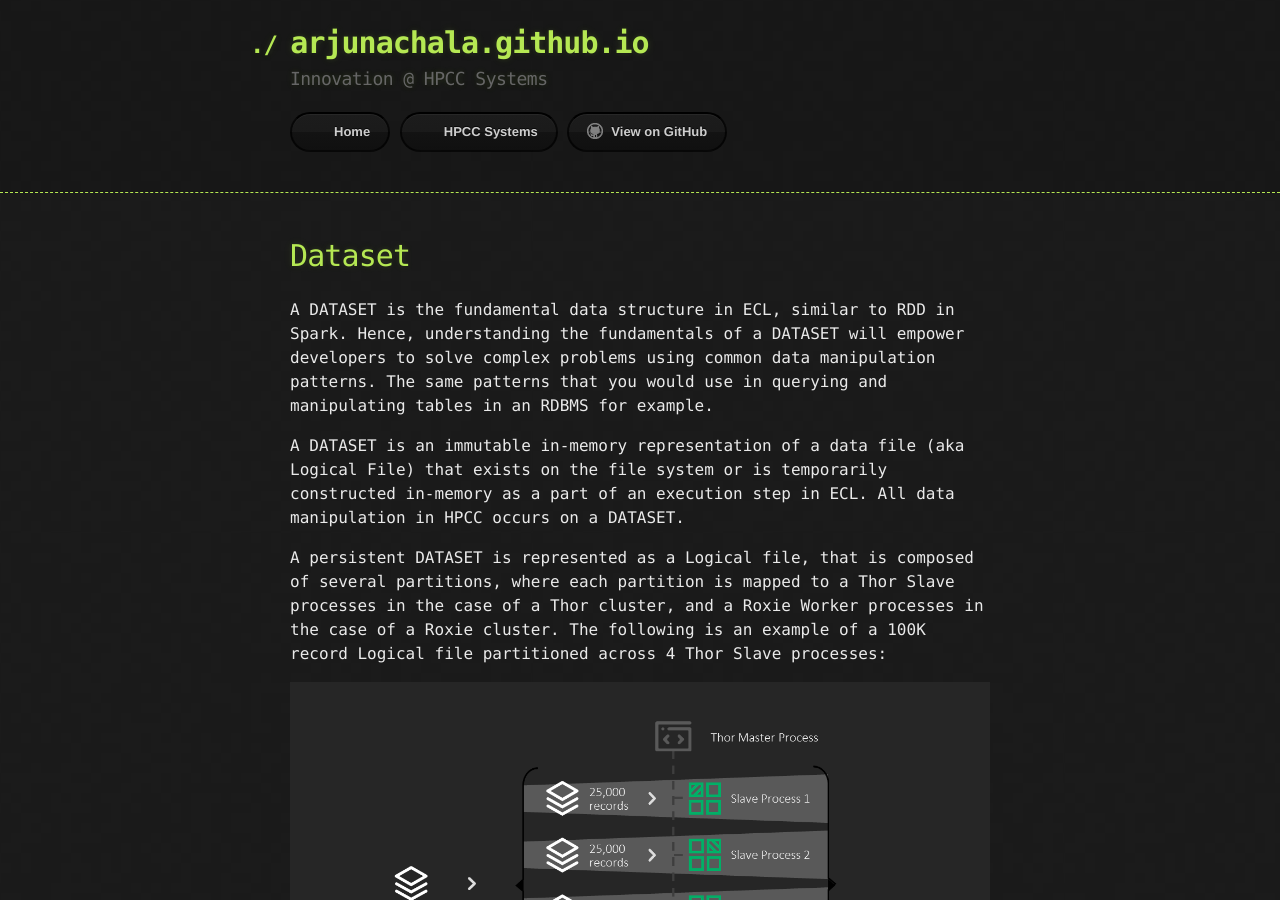
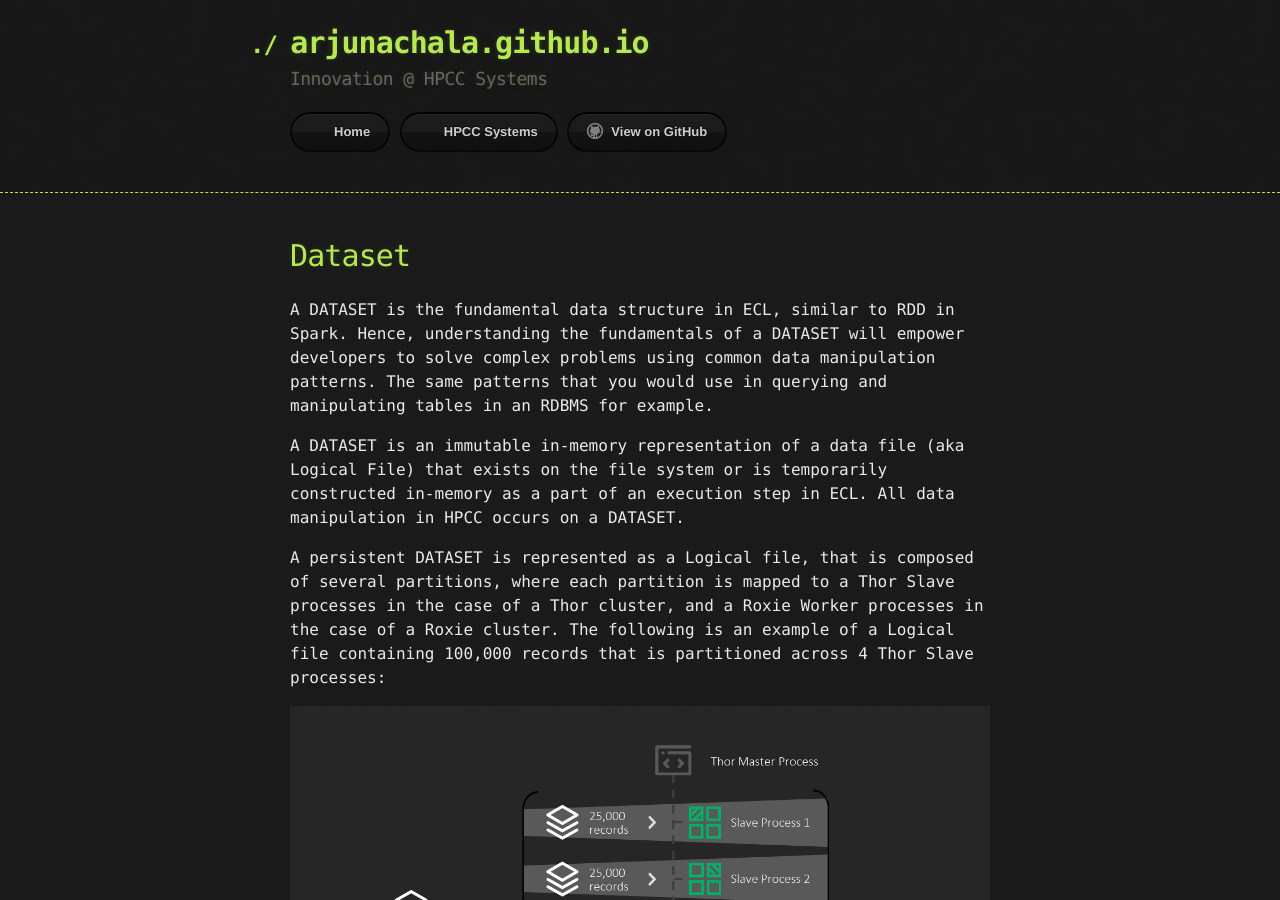
Before and after one commit to arjunachala/arjunachala.github.io, a Jekyll site: the page built from _posts/2017-9-29-Dataset.md, in a window 1280 px wide and 900 px high. Built offline with Jekyll 4.4.1, drawn with Linux system fonts in a browser that asks for light colours.

Commit message:
Edits to grammar

```diff
--- a/_posts/2017-9-29-Dataset.md
+++ b/_posts/2017-9-29-Dataset.md
@@ -7,7 +7,7 @@ A DATASET is the fundamental data structure in ECL, similar to RDD in Spark. Hen
 
 A DATASET is an immutable in-memory representation of a data file (aka Logical File) that exists on the file system or is temporarily constructed in-memory as a part of an execution step in ECL. All data manipulation in HPCC occurs on a DATASET.
 
-A persistent DATASET is represented as a Logical file, that is composed of several partitions, where each partition is mapped to a Thor Slave processes in the case of a Thor cluster, and a Roxie Worker processes in the case of a Roxie cluster. The following is an example of a 100K record Logical file partitioned across 4 Thor Slave processes:
+A persistent DATASET is represented as a Logical file, that is composed of several partitions, where each partition is mapped to a Thor Slave processes in the case of a Thor cluster, and a Roxie Worker processes in the case of a Roxie cluster. The following is an example of a Logical file containing 100,000 records that is partitioned across 4 Thor Slave processes:
 
 ![](/assets/images/Slide16.PNG)
 
```
